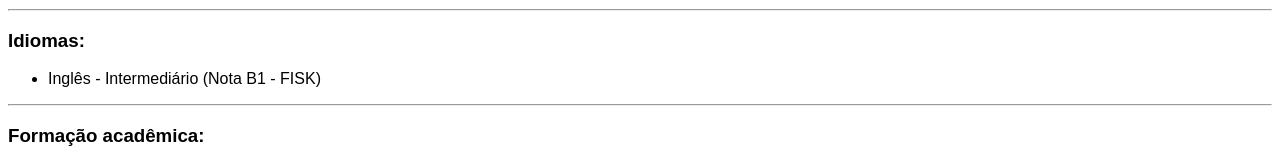
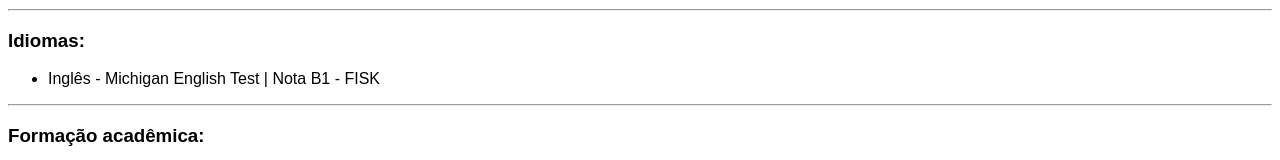
Before and after one commit to Gustavo-Ribeiro-Borges/curriculum-vitae, a plain HTML site: page index.html in a window 1280 px wide. Shown: the part 225-385 px from the top of the page. Drawn offline with Linux system fonts and the light colour scheme.

Commit message:
Update index.html

```diff
--- a/index.html
+++ b/index.html
@@ -21,7 +21,7 @@
 <hr>
 <h3>Idiomas: </h3>
 <ul>
-<li>Inglês - Intermediário (Nota B1 - FISK)</li>
+<li>Inglês - Michigan English Test | Nota B1 - FISK </li>
 </ul>
 <hr>
 <h3>Formação acadêmica: </h3>
```
